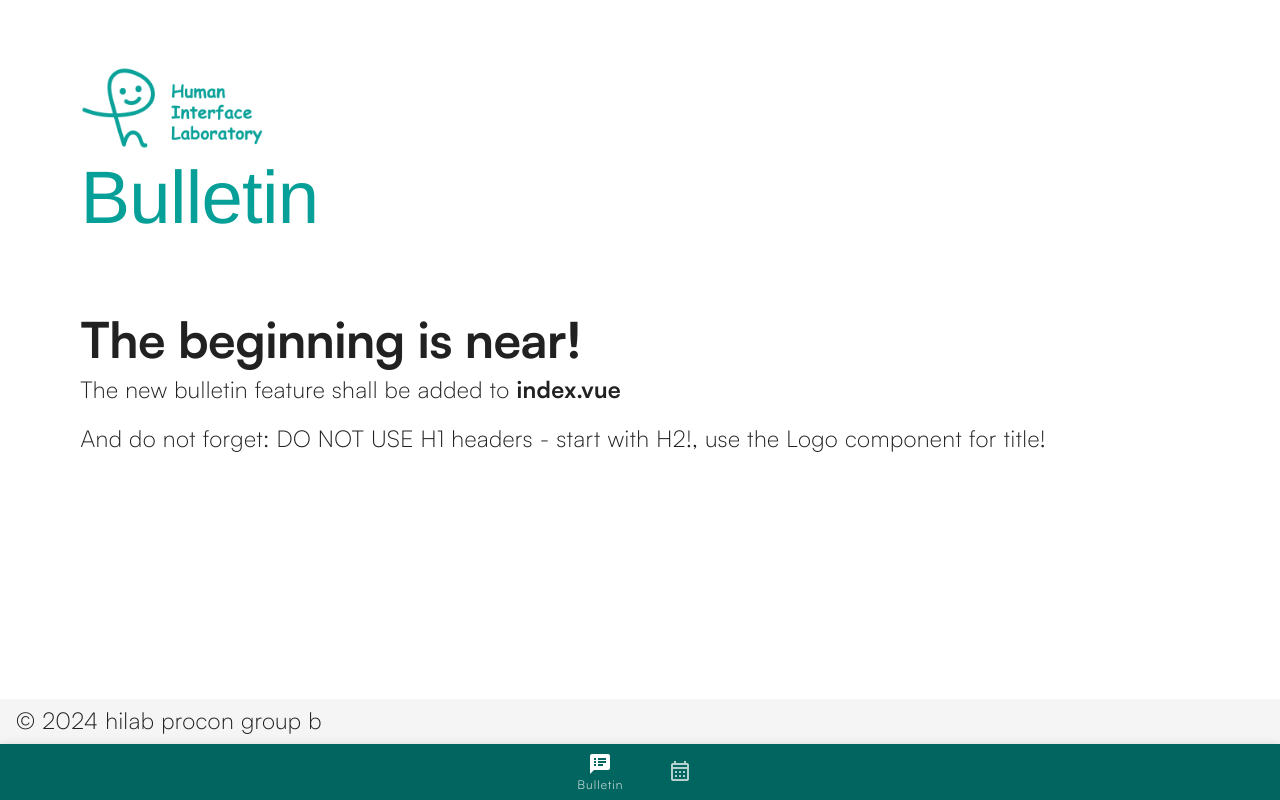
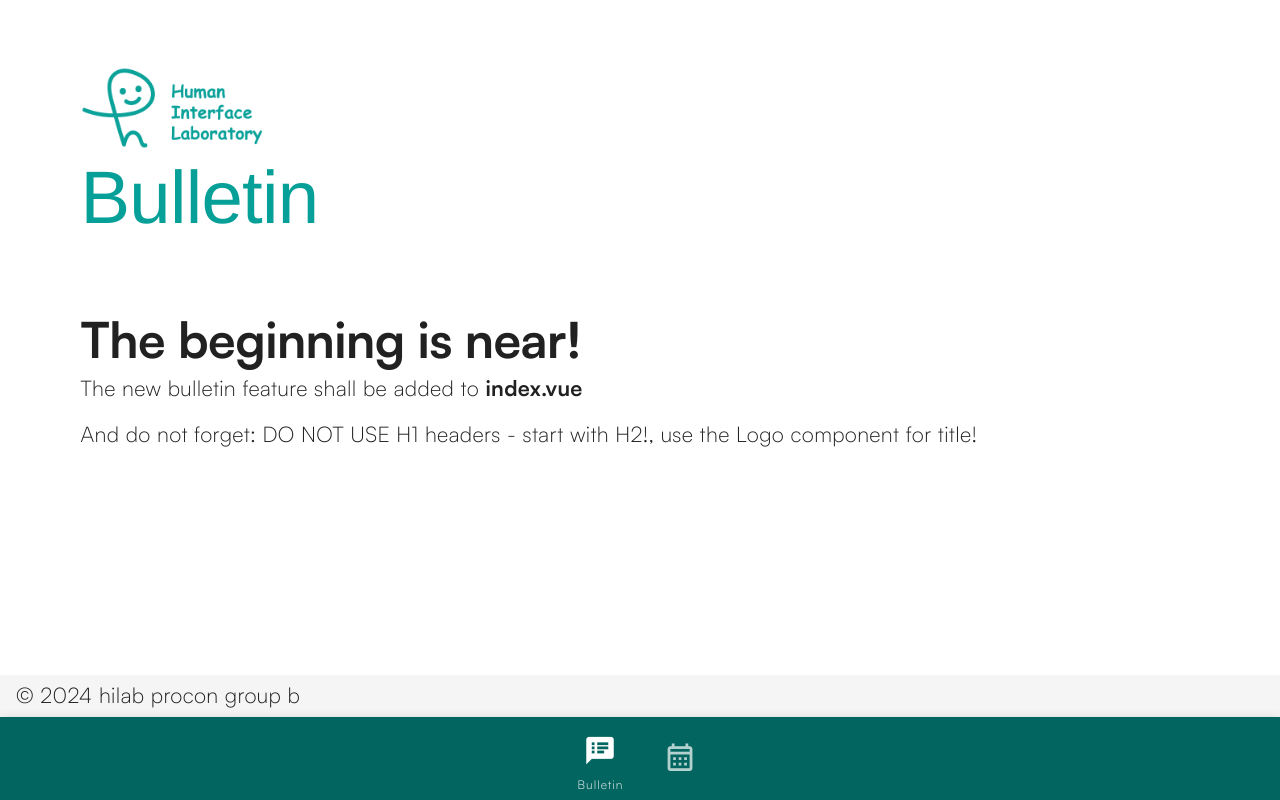
Before and after one commit to mrkrisworld/hilab-procon-group-b, a Nuxt app: page / in a window 1280 px wide. Built offline with nearby package versions, Linux system fonts and the light colour scheme; a web font is replaced by a local one.

Commit message:
Fix Bottom Navigation Error

```diff
--- a/assets/css/_typography.scss
+++ b/assets/css/_typography.scss
@@ -19,7 +19,7 @@
     font-family: 'Satoshi', sans-serif;
     font-weight: normal;
     letter-spacing: .015em;
-    font-size: calc( 15px + calc(var(--spacer) * .25) );
+    font-size: calc( 15px + calc(var(--spacer) * .20) );
     line-height: 140%;
     hyphens: auto;
 }
@@ -42,6 +42,11 @@ h2 {
     @extend .typography-headline;
 }
 
+h3 {
+    @extend .typography-headline;
+    font-size: calc(var(--spacer) * 1);
+}
+
 a {
     color: inherit;
     text-decoration: none;
--- a/layouts/default.vue
+++ b/layouts/default.vue
@@ -1,7 +1,11 @@
 <template>
-  <v-app dark>
+  <v-app
+    dark
+    class="[ hilab-app ]"
+  >
     <v-main
-      style="padding: 0px 0px 56px; min-height: 100vh"
+      class="[ hilab-main ]"
+      style=" "
     >
       <v-container class="[ hilab-container ]">
         <Nuxt />
@@ -20,14 +24,18 @@
       shift
       v-model="value"
       :elevation='5'
-      background-color="secondary"
+      :background-color=menuColor
+      style="height: calc(var(--spacer)*2.5);"
+      class="[ hilab-bottom-nav ]"
     >
       <v-btn
         v-for="item, i in items"
         :key="i"
         :to="item.to"
+        :color=menuColor
         router
         excact
+        class="[ hilab-bottom-nav-button ]"
       >
         <v-icon class="[ hilab-bottom-nav-icon ]">{{ item.icon }}</v-icon>
         <span class="[ hilab-bottom-nav-text ]">{{ item.title }}</span>
@@ -56,6 +64,7 @@ export default {
           to: '/calendar'
         }
       ],
+      menuColor: 'secondary',
       miniVariant: false,
       right: true,
       rightDrawer: false,
@@ -66,17 +75,32 @@ export default {
 </script>
 
 <style lang="scss">
+  .hilab-app {
+    .hilab-main {
+      min-height: 100vh;
+      padding-top: calc(var(--spacer)*0);
+      padding-bottom: calc(var(--spacer)*2.5);
+      padding-left: calc(var(--spacer)*0);
+      padding-right: calc(var(--spacer)*0);
       .hilab-container {
         padding-top: calc(var(--spacer)*2);
-    padding-bottom: calc(var(--spacer)*4);
+        padding-bottom: calc(var(--spacer)*2);
         padding-left: calc(var(--spacer));
         padding-right: calc(var(--spacer));
       }
+    }
 
+    .hilab-bottom-nav {
+      height: calc(var(--spacer)*2.5);
+      .hilab-bottom-nav-button {
+        height: 100%;
         .hilab-bottom-nav-text {
 
         }
         .hilab-bottom-nav-icon {
           font-size: calc(var(--spacer) * 1);
         }
+      }
+    }
+  }
 </style>
```
Lines whose indentation alone changed are shown as unchanged.
